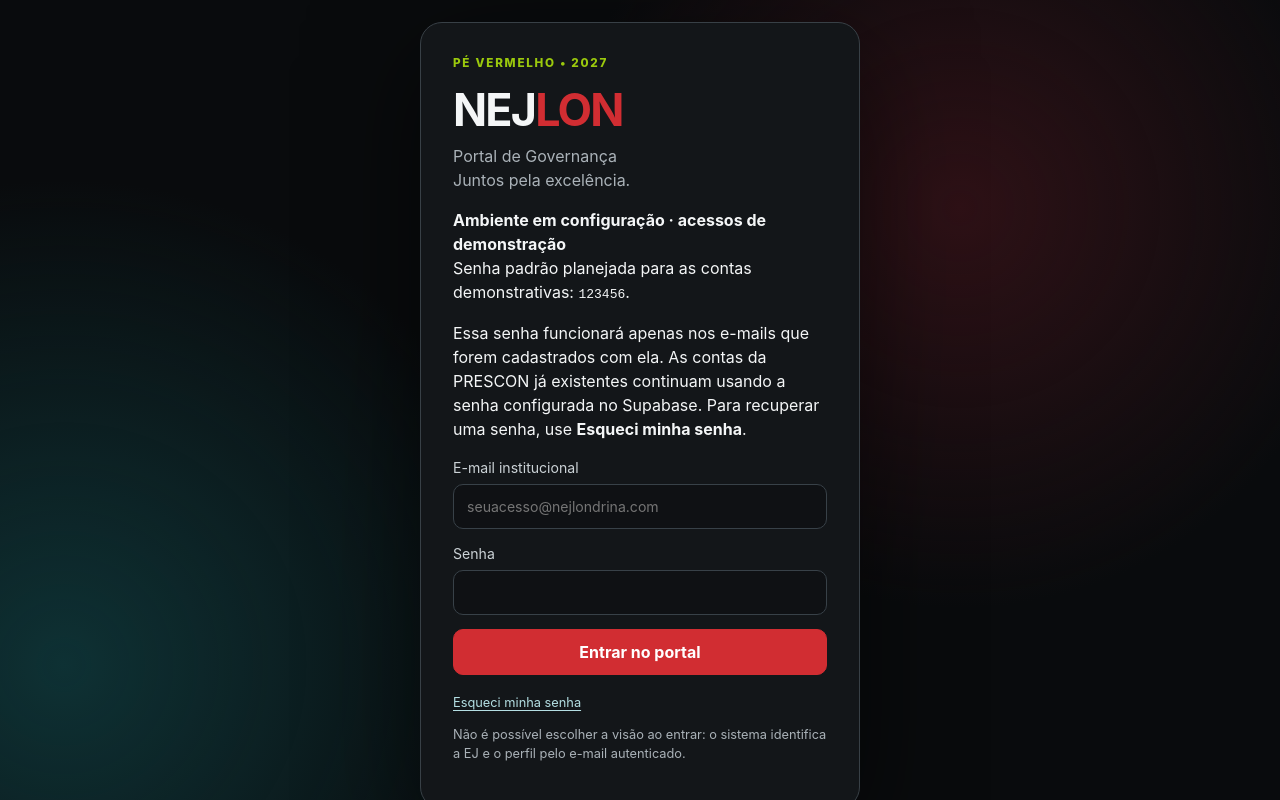
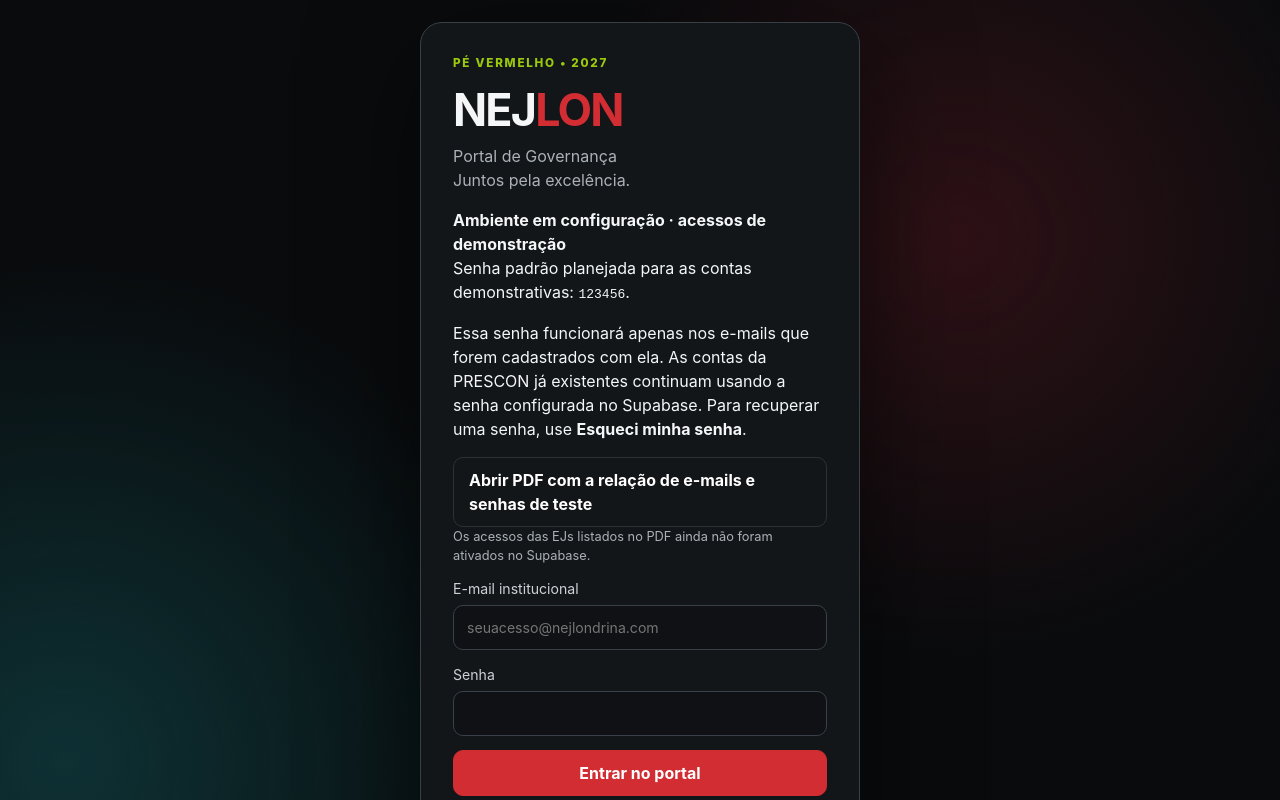
Before and after one commit to geisilyvargas-unect/portal-nejlon-2027, a Next.js app in the folder portal-nejlon-2027/: page /login in a window 1280 px wide. Shown: the top 800 px of the page. Built offline with nearby package versions, Linux system fonts and the light colour scheme.

Commit message:
feat(login): link planned-access PDF prominently above sign-in form

```diff
--- a/portal-nejlon-2027/app/login/page.tsx
+++ b/portal-nejlon-2027/app/login/page.tsx
@@ -35,6 +35,12 @@ export default function Login(){
           <p>Senha padrão planejada para as contas demonstrativas: <code>123456</code>.</p>
           <p>Essa senha funcionará apenas nos e-mails que forem cadastrados com ela. As contas da PRESCON já existentes continuam usando a senha configurada no Supabase. Para recuperar uma senha, use <strong>Esqueci minha senha</strong>.</p>
         </div>
+        <div className="access-pdf-link">
+          <a className="button outline" href="/acessos-demonstracao.pdf" target="_blank" rel="noopener noreferrer">
+            Abrir PDF com a relação de e-mails e senhas de teste
+          </a>
+          <p className="muted small">Os acessos das EJs listados no PDF ainda não foram ativados no Supabase.</p>
+        </div>
         <form onSubmit={enter} className="fieldset">
           <label>E-mail institucional<input type="email" autoComplete="username" placeholder="seuacesso@nejlondrina.com" required value={email} onChange={e=>setEmail(e.target.value)}/></label>
           <label>Senha<input type="password" required autoComplete="current-password" value={password} onChange={e=>setPassword(e.target.value)}/></label>
```
